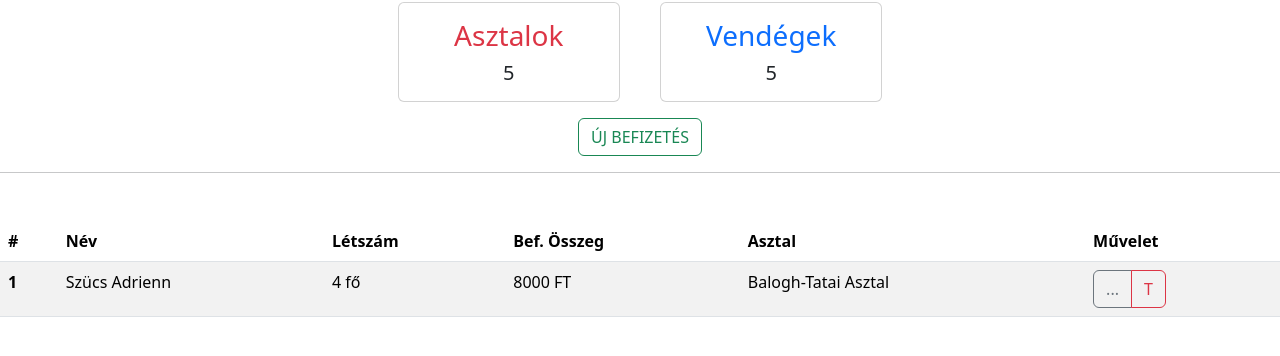
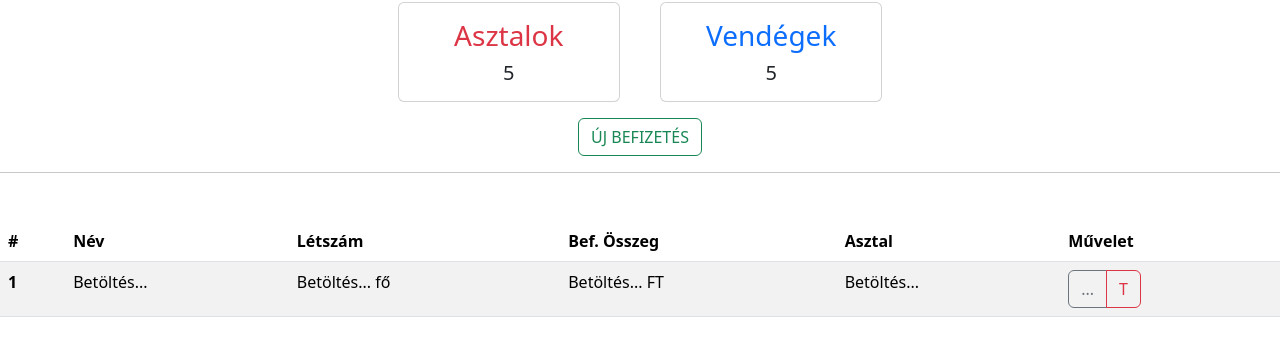
Before and after one commit to baloghtatailevente/szm-bal-git, a website: page public/index.html in a window 1280 px wide. Shown: the part 78-434 px from the top of the page. Drawn offline with nearby package versions, Linux system fonts and the light colour scheme; no server answers.

Commit message:
Edited address, added Betöltés... text

```diff
--- a/public/index.html
+++ b/public/index.html
@@ -208,10 +208,10 @@
       <tbody>
         <tr>
           <th scope="row">1</th>
-          <td>Szücs Adrienn</td>
-          <td>4 <span> fő</span></td>
-          <td>8000 <span> FT</span></td>
-          <td>Balogh-Tatai Asztal</td>
+          <td>Betöltés...</td>
+          <td>Betöltés... <span> fő</span></td>
+          <td>Betöltés... <span> FT</span></td>
+          <td>Betöltés...</td>
           <td>
             <div class="btn-group" role="group">
               <button type="button" class="btn btn-outline-secondary">
@@ -225,7 +225,7 @@
     </table>
 
     <script>
-      const apiUrl = "http://localhost:3000/api/payments";
+      const apiUrl = "/api/payments";
 
       // Fetch and render table
       async function loadPayments() {
```
